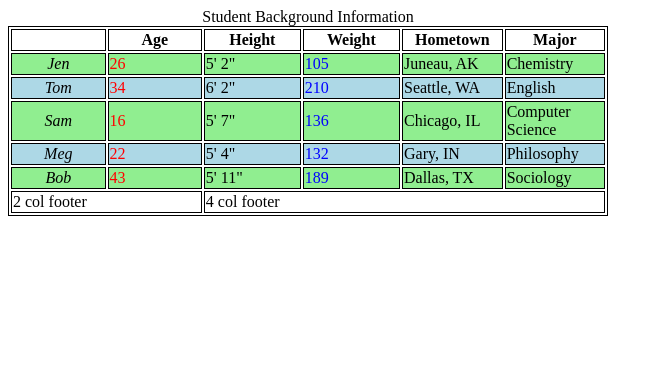
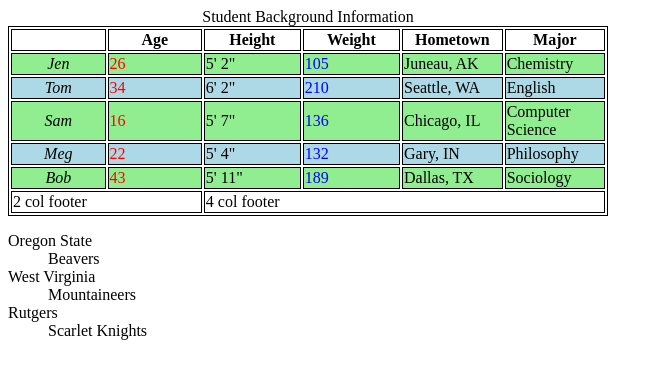
Before and after one commit to osupake/cs290-assignment2, a plain HTML site: page index.html in a window 1280 px wide. Shown: the whole page, without its empty margins (0-663 px from the left). Drawn offline with Linux system fonts and the light colour scheme.

Commit message:
added definition list in index.html and style.css

```diff
--- a/index.html
+++ b/index.html
@@ -57,5 +57,15 @@
 					<td colspan="2">2 col footer
 					<td colspan="4">4 col footer
 		</table>
+
+		<dl>
+			<dt>Oregon State</dt>
+			<dd>Beavers</dd>
+			<dt>West Virginia</dt>
+			<dd>Mountaineers</dd>
+			<dt>Rutgers</dt>
+			<dd>Scarlet Knights</dd>
+		</dl>
+
 	</body>
 </html>
--- a/style.css
+++ b/style.css
@@ -29,4 +29,10 @@ tbody tr:nth-child(even) {
 
 tbody tr:nth-child(odd) {
 	background: lightgreen;
-};
+}
+
+/* DEFINITION LIST */
+
+dt:hover + dd {
+	background: purple;
+}
```
